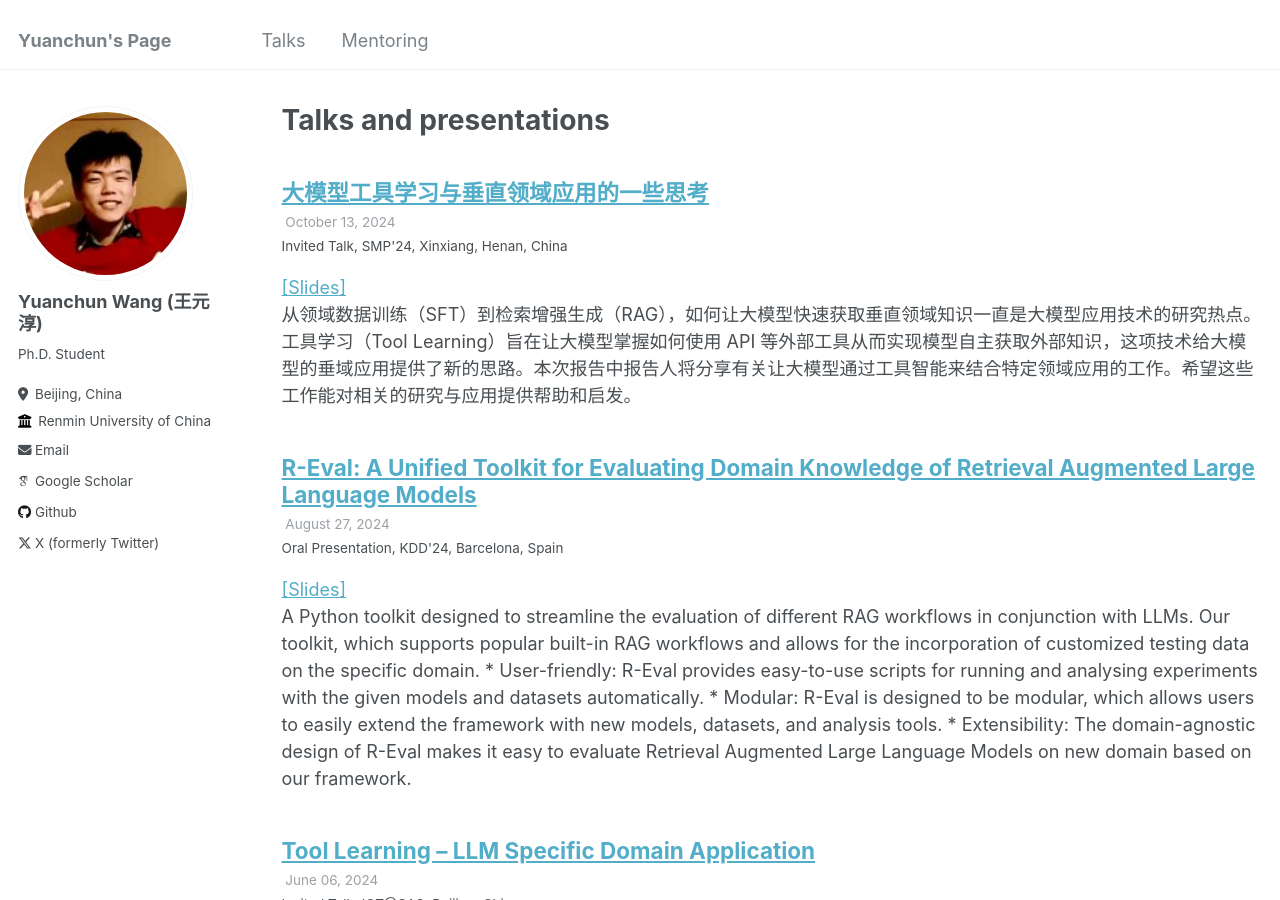
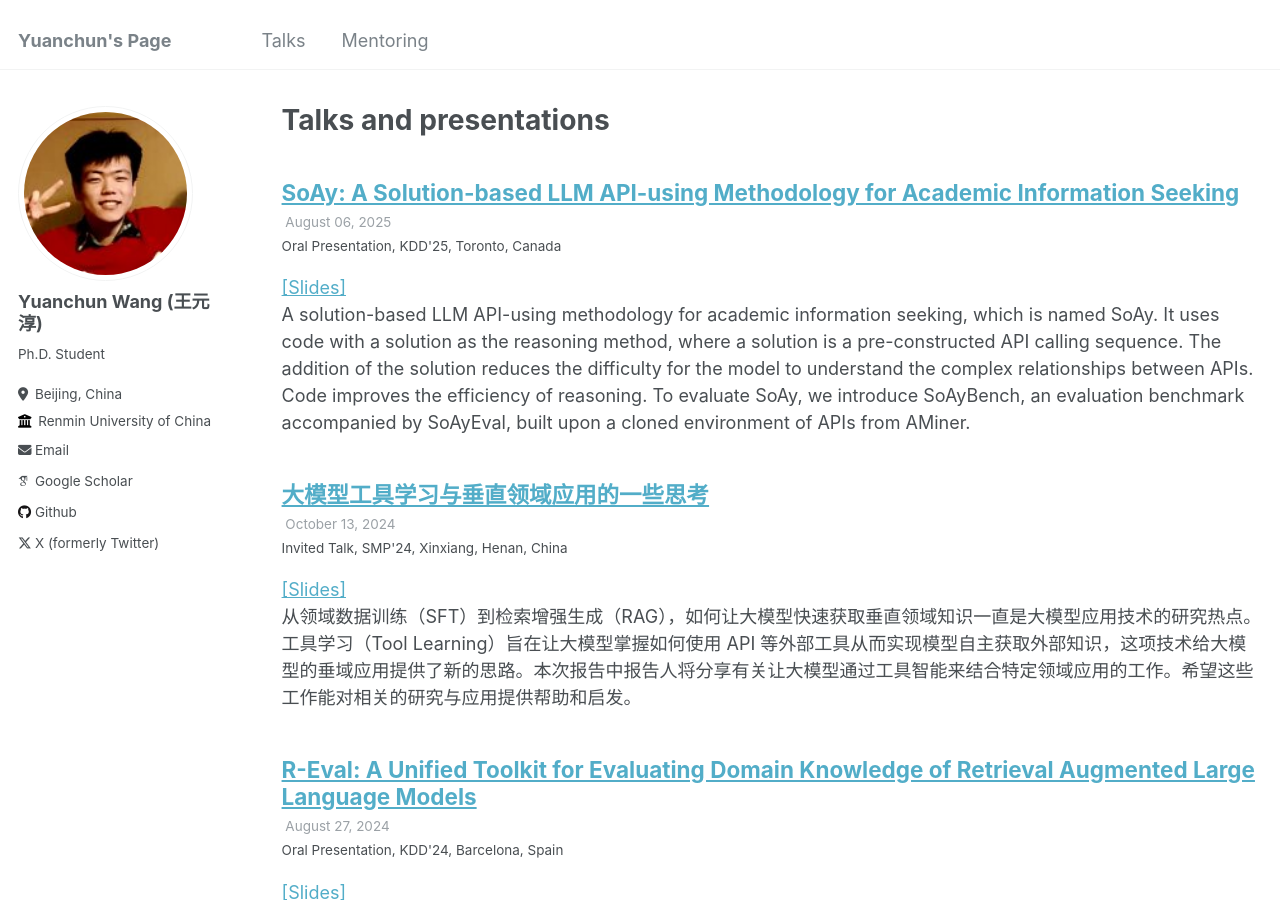
Before and after one commit to WangYC-99/WangYC-99.github.io, a Jekyll site: the page built from _pages/talks.html, in a window 1280 px wide and 900 px high. Built offline with Jekyll 4.4.1, drawn with Linux system fonts in a browser that asks for light colours; some web fonts are replaced.

Commit message:
kdd25 talk

```diff
--- /dev/null
+++ b/_talks/2025-08-06-talk-kdd.md
@@ -0,0 +1,13 @@
+---
+title: "SoAy: A Solution-based LLM API-using Methodology for Academic Information Seeking"
+collection: talks
+type: "Oral Presentation"
+permalink: /talks/2025-08-06-talk-4
+venue: "KDD'25"
+date: 2025-08-06
+location: "Toronto, Canada"
+---
+[[Slides]](2025-08-06-talk-kdd.pdf)
+A solution-based LLM API-using methodology for academic information seeking, which is named SoAy.  It uses code with a solution as the reasoning method, where a solution is a pre-constructed API calling sequence.
+The addition of the solution reduces the difficulty for the model to understand the complex relationships between APIs. Code improves the efficiency of reasoning.
+To evaluate SoAy, we introduce SoAyBench, an evaluation benchmark accompanied by SoAyEval, built upon a cloned environment of APIs from AMiner.
```
Also changed, not shown: _pages/mentoring.md (+4 -5 lines), 1 other file.
